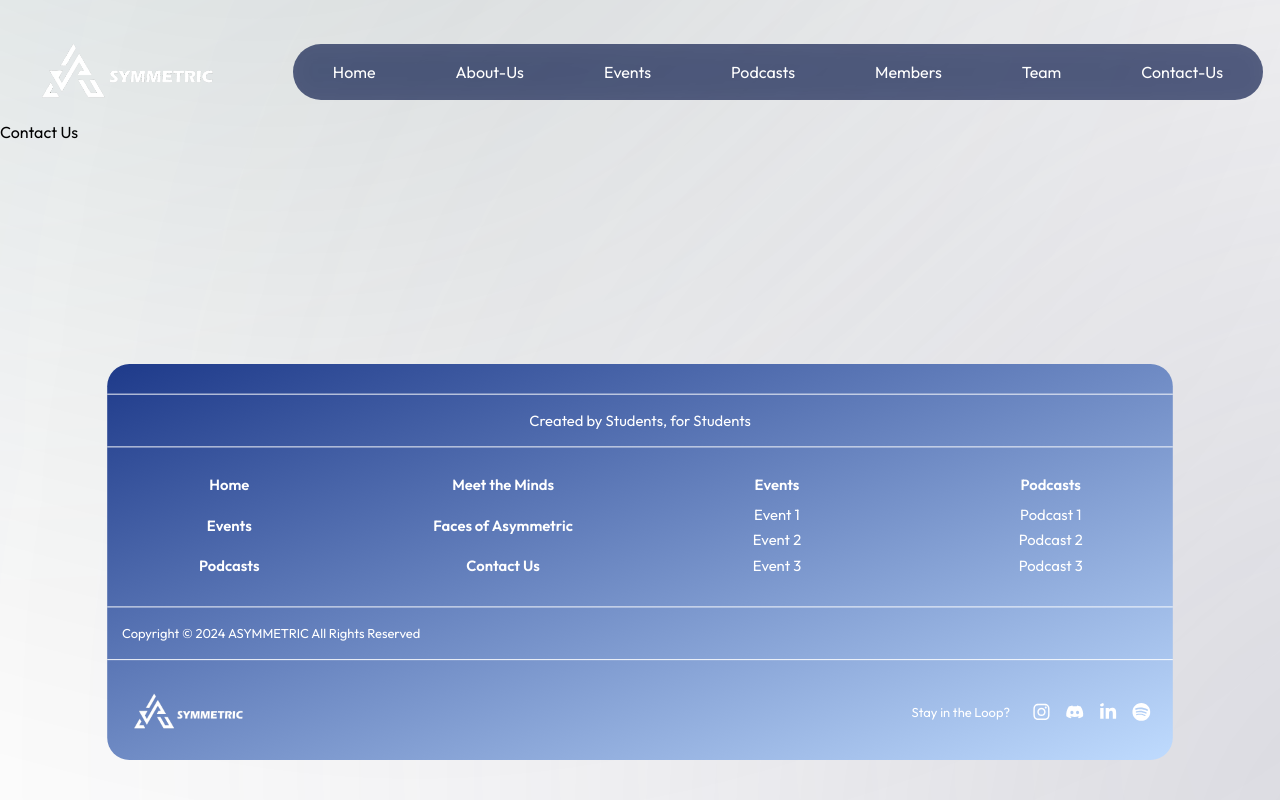
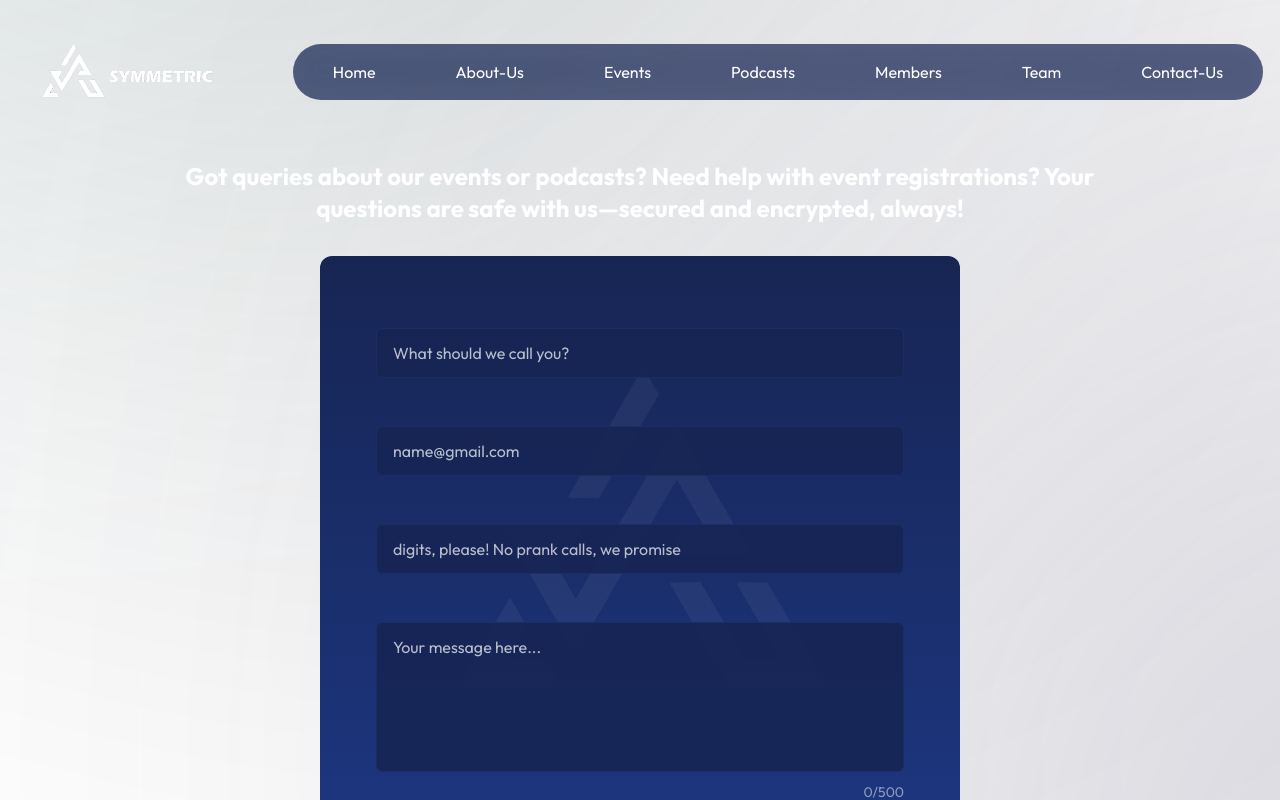
Before and after one commit to Club-Asymmetric/Asymmetric-Website-frontend, a Next.js app: page /contact-us in a window 1280 px wide. Shown: the top 800 px of the page. Built offline with nearby package versions, Linux system fonts and the light colour scheme; a web font is replaced by a local one.

Commit message:
[Add && Fix] ContactUs Form and BG-Radial (Needs 2nd Opinion)

```diff
--- a/src/app/contact-us/page.tsx
+++ b/src/app/contact-us/page.tsx
@@ -1,9 +1,183 @@
-const ContactUs=()=>{
-    return(
-        <div>
-            <h1>Contact Us</h1>
-        </div>
-    )
+'use client';
+
+import React, { useState, useRef, useEffect } from 'react';
+import Image from 'next/image';
+
+interface FormData {
+  name: string;
+  mailId: string;
+  mobileNumber: string;
+  message: string;
 }
 
-export default ContactUs;
+const ContactUsFrom = () => {
+  const [formData, setFormData] = useState<FormData>({
+    name: '',
+    mailId: '',
+    mobileNumber: '',
+    message: ''
+  });
+
+  const handleInputChange = (e: React.ChangeEvent<HTMLInputElement | HTMLTextAreaElement>) => {
+    const { name, value } = e.target;
+    setFormData(prev => ({
+      ...prev,
+      [name]: value
+    }));
+  };
+
+  const textareaRef = useRef<HTMLTextAreaElement>(null);
+
+const adjustTextareaHeight = () => {
+    const textarea = textareaRef.current;
+    if (textarea) {
+      textarea.style.height = 'auto';
+      textarea.style.height = `${Math.min(textarea.scrollHeight, 200)}px`;
+    }
+  };
+
+  useEffect(() => {
+    adjustTextareaHeight();
+  }, [formData.message]);
+
+  const handleSubmit = (e: React.FormEvent) => {
+    e.preventDefault();
+    console.log('Form submitted:', formData);
+  };
+
+  return (
+    <div>
+      <h1 className="text-2xl font-bold text-white text-center mb-8 w-3/4 my-10 mx-auto">
+        Got queries about our events or podcasts? Need help with event registrations? Your questions are safe with us—secured and encrypted, always!
+      </h1>
+      <div className="py-8 w-1/2 inset-x-0 bg-gradient-to-b from-blue-950 to-blue-900 mx-auto p-4 rounded-xl relative">
+            <Image
+            src={'/ass.png'}
+            alt="Registration"
+            className='mx-auto z-10 absolute -inset-10 w-fit h-fit object-cover opacity-5'
+            width={500}
+            height={500}
+            />
+        <div className="w-full max-w-2xl p-10 relative z-10 mx-auto">
+          <form onSubmit={handleSubmit} className="space-y-12">
+            {/* Name Input */}
+            <div className="relative">
+              <input
+                type="text"
+                name="name"
+                value={formData.name}
+                onChange={handleInputChange}
+                className="w-full px-4 py-3 rounded-md bg-blue-950/90 border border-blue-500/10 text-white peer placeholder:text-white/70"
+                placeholder="What should we call you?"
+                id='name'
+                required
+              />
+              <label
+                htmlFor='name'
+                className={`absolute left-0 top-[-5px] bg-transparent px-1 text-white/50
+                  ${formData.name ? 'scale-75 -translate-y-full transition-all duration-200' : 'hidden'}`}
+              >
+                Name
+              </label>
+            </div>
+
+            {/* Email Input */}
+            <div className="relative">
+              <input
+                type="email"
+                name="mailId"
+                value={formData.mailId}
+                onChange={handleInputChange}
+                className="w-full px-4 py-3 rounded-md bg-blue-950/90 border border-blue-500/10 text-white peer placeholder:text-white/70"
+                placeholder="name@gmail.com"
+                id='mailId'
+                required
+              />
+              <label
+                htmlFor='mailId'
+                className={`absolute left-0 top-[-5px] bg-transparent px-1 text-white/50
+                    ${formData.mailId ? 'scale-75 -translate-y-full transition-all duration-200' : 'hidden'}`}
+              >
+                Mail ID
+              </label>
+            </div>
+
+            {/* Mobile Number Input */}
+            <div className="relative">
+              <input
+                type="tel"
+                name="mobileNumber"
+                value={formData.mobileNumber}
+                onChange={handleInputChange}
+                pattern="[0-9]*"
+                inputMode="numeric"
+                className="w-full px-4 py-3 rounded-md bg-blue-950/90 border border-blue-500/10 text-white peer placeholder:text-white/70"
+                placeholder="digits, please! No prank calls, we promise"
+                id='mobileNumber'
+                required
+              />
+              <label
+                htmlFor='mobileNumber'
+                className={`absolute -left-2 top-[-5px] bg-transparent px-1 text-white/50
+                    ${formData.mobileNumber ? 'scale-75 -translate-y-full transition-all duration-200' : 'hidden'}`}
+              >
+                Mobile Number
+              </label>
+              {/* Mobile Number Validation */}
+              {formData.mobileNumber.length > 0 && formData.mobileNumber.length < 10 && (
+                <p className="text-red-300 text-sm mt-1">
+                    Please enter a valid 10-digit mobile number
+                </p>
+            )}
+            </div>
+
+
+
+            {/* Message Input */}
+            <div className="relative">
+              <textarea
+                ref={textareaRef}
+                name="message"
+                value={formData.message}
+                onChange={handleInputChange}
+                className="w-full px-4 py-3 rounded-md bg-blue-950/90 border border-blue-500/10 text-white peer placeholder:text-white/70 resize-none overflow-hidden min-h-[150px] max-h-[200px]"
+                placeholder="Your message here..."
+                id='message'
+                maxLength={500}
+                required
+              />
+              <label
+                htmlFor='message'
+                className={`absolute -left-1 top-[-5px] bg-transparent px-1 text-white/50
+                    ${formData.message ? 'scale-75 -translate-y-full transition-all duration-200' : 'hidden'}`}
+              >
+                Message
+              </label>
+              <div
+                className="text-right text-white/50 text-sm mt-1 relative group"
+              >
+                <span className="cursor-help">
+                  {formData.message.length}/500
+                </span>
+                <div className="absolute bottom-full -right-[35%] bg-blue-900 text-white text-xs p-2 rounded-md opacity-0 group-hover:opacity-100 transition-all duration-300 pointer-events-none mb-2 w-48 text-centers">
+                  Are you really going to write over 500 words?
+                </div>
+              </div>
+            </div>
+            {/* Submit Button */}
+            <div className='flex justify-center'>
+              <button
+                type="submit"
+                className="w-1/2 inset-x-0 bg-cyan-600 hover:bg-gray-300 duration-200 hover:text-black text-white py-4 font-semibold rounded-md transition-colors"
+              >
+                SUBMIT
+              </button>
+            </div>
+          </form>
+        </div>
+      </div>
+    </div>
+  );
+};
+
+export default ContactUsFrom;
--- a/tailwind.config.ts
+++ b/tailwind.config.ts
@@ -8,6 +8,9 @@ export default {
   ],
   theme: {
     extend: {
+      backgroundImage: {
+        'gradient-radial': 'radial-gradient(var(--tw-gradient-stops))',
+      },
       keyframes: {
           zoomIn: {
             '0%':{
```
